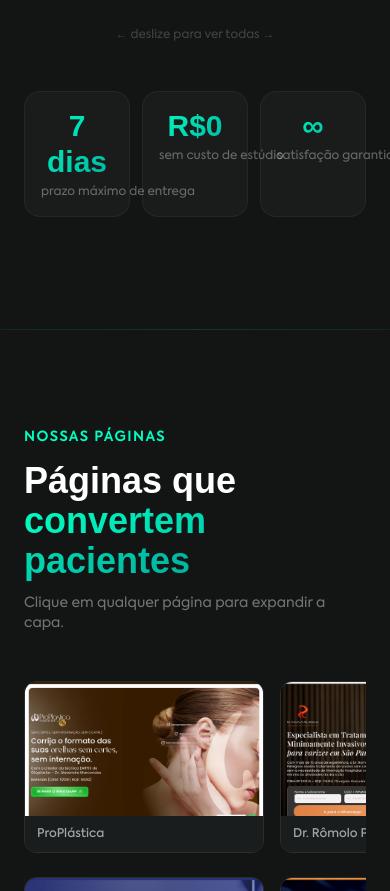
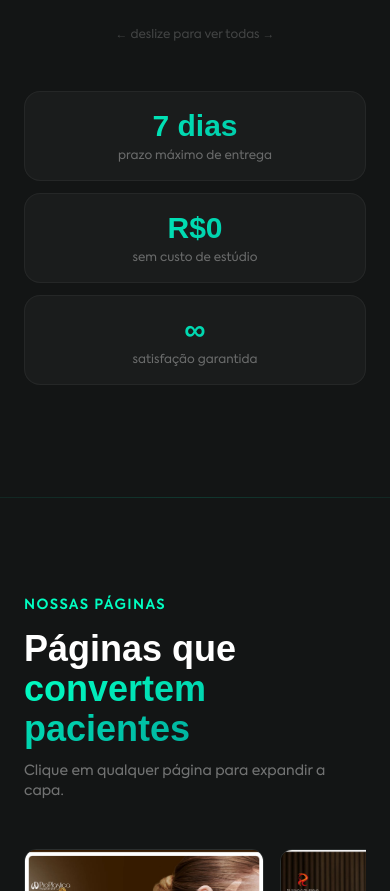
Before and after one commit to anajuway/growdoc-starter-2, a Next.js app: page / in a window 390 px wide. Shown: the part 5900-6791 px from the top of the page. Built offline with nearby package versions, Linux system fonts and the light colour scheme; a web font is replaced by a local one.

Commit message:
fix: stats mobile empilhados em coluna única

```diff
--- a/app/components/EnsaioArtIA.tsx
+++ b/app/components/EnsaioArtIA.tsx
@@ -170,7 +170,7 @@ export default function EnsaioArtIA() {
 
       {/* Stats */}
       <div className="mt-12 md:mt-16 px-6 md:px-12 max-w-6xl mx-auto">
-        <div className="grid grid-cols-3 gap-3 md:gap-4">
+        <div className="grid grid-cols-1 sm:grid-cols-3 gap-3 md:gap-4">
           {[
             { valor: "7 dias", label: "prazo máximo de entrega" },
             { valor: "R$0", label: "sem custo de estúdio" },
@@ -185,7 +185,7 @@ export default function EnsaioArtIA() {
               className="text-center bg-white/3 border border-white/5 rounded-2xl p-4 md:p-6"
             >
               <div className="text-3xl md:text-4xl font-bold text-gradient">{stat.valor}</div>
-              <div className="text-white/35 text-xs md:text-sm mt-1 whitespace-nowrap">{stat.label}</div>
+              <div className="text-white/35 text-xs md:text-sm mt-1">{stat.label}</div>
             </motion.div>
           ))}
         </div>
```
